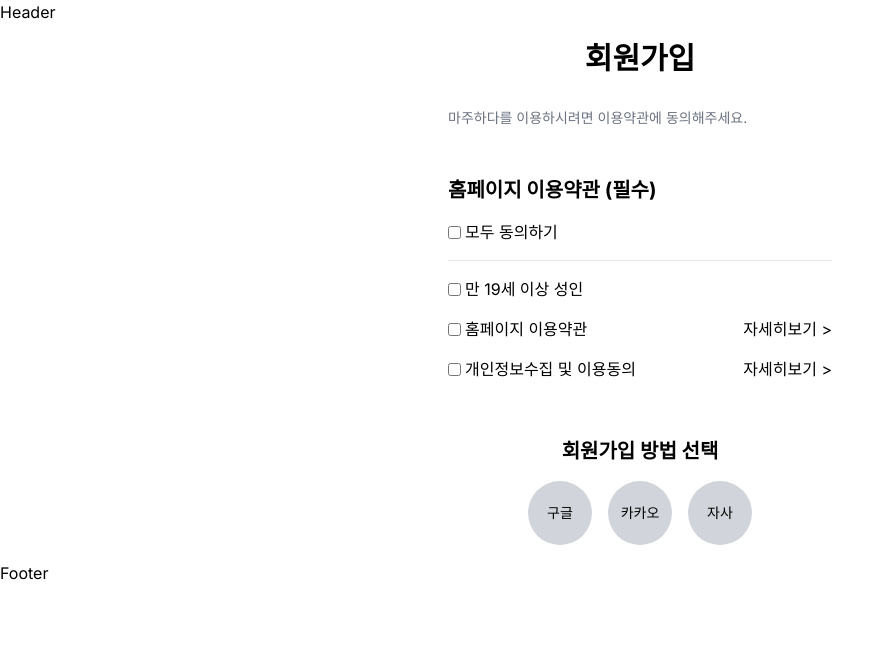
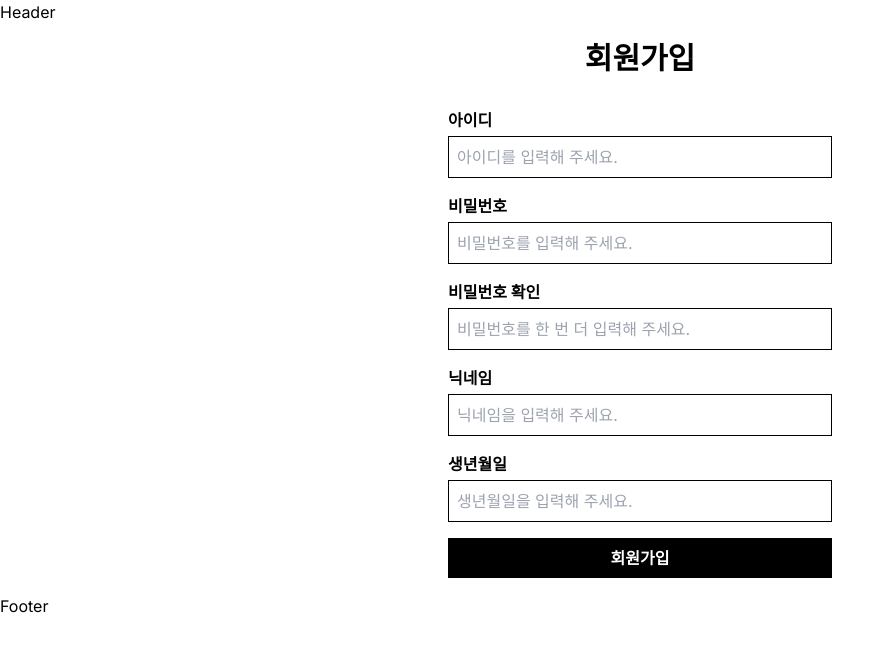
Before and after one commit to ahh0619/HANJANHAE, a Next.js app: page /signup in a window 1280 px wide. Shown: the top 650 px of the page, without its empty margins (0-894 px from the left). Built offline with nearby package versions, Linux system fonts and the light colour scheme.

Commit message:
✨ Feat : React Hook Form 및 Zod 적용
회원가입 및 로그인 form에 react hook form 및 zod를 적용

```diff
--- a/package.json
+++ b/package.json
@@ -11,6 +11,7 @@
     "genTypes": "npx supabase gen types typescript --project-id tafcserapqjqnjmqqouu --schema public > src/types/supabase.ts"
   },
   "dependencies": {
+    "@hookform/resolvers": "^3.10.0",
     "@supabase/ssr": "^0.5.2",
     "@supabase/supabase-js": "^2.47.10",
     "@tanstack/react-query": "^5.62.11",
@@ -22,7 +23,9 @@
     "prettier": "^3.4.2",
     "react": "^18",
     "react-dom": "^18",
+    "react-hook-form": "^7.54.2",
     "react-kakao-maps-sdk": "^1.1.27",
+    "zod": "^3.24.1",
     "zustand": "^5.0.2"
   },
   "devDependencies": {
--- a/src/app/signin/_components/SignInForm.tsx
+++ b/src/app/signin/_components/SignInForm.tsx
@@ -1,34 +1,28 @@
+'use client';
+import InputField from '@/components/auth/InputField';
+import useSignIn from '@/hooks/auth/useSignIn';
+
 const SignInForm = () => {
+  const { handleSubmit, register, onSubmit, errors } = useSignIn();
+
   return (
-    <form className="flex flex-col gap-4">
-      {/* 아이디 */}
-      <div className="flex flex-col gap-1">
-        <label className="font-bold" htmlFor="email">
-          아이디
-        </label>
-        <input
-          className="border border-black p-2"
-          type="text"
+    <form className="flex flex-col gap-4" onSubmit={handleSubmit(onSubmit)}>
+      <InputField
         id="email"
+        label="아이디"
         placeholder="아이디를 입력해 주세요."
-          autoComplete="off"
+        register={register}
+        error={errors.email?.message}
       />
-        {/* <p className="text-sm text-red-500">Error Message</p> */}
-      </div>
 
-      {/* 비밀번호 */}
-      <div className="flex flex-col gap-1">
-        <label className="font-bold" htmlFor="password">
-          비밀번호
-        </label>
-        <input
-          className="border border-black p-2"
+      <InputField
+        id="password"
+        label="비밀번호"
         type="password"
-          id="password"
         placeholder="비밀번호를 입력해 주세요."
+        register={register}
+        error={errors.password?.message}
       />
-        {/* <p className="text-sm text-red-500">Error Message</p> */}
-      </div>
 
       {/* 아이디 저장 */}
       <div className="flex items-center justify-end gap-1">
--- /dev/null
+++ b/src/app/signup/_components/Information.tsx
@@ -0,0 +1,61 @@
+import InputField from '@/components/auth/InputField';
+import useSignUp from '@/hooks/auth/useSignUp';
+
+const Information = () => {
+  const { handleSubmit, register, onSubmit, errors } = useSignUp();
+
+  return (
+    <form className="flex flex-col gap-4" onSubmit={handleSubmit(onSubmit)}>
+      <InputField
+        id="email"
+        label="아이디"
+        placeholder="아이디를 입력해 주세요."
+        register={register}
+        error={errors.email?.message}
+      />
+
+      <InputField
+        id="password"
+        label="비밀번호"
+        type="password"
+        placeholder="비밀번호를 입력해 주세요."
+        register={register}
+        error={errors.password?.message}
+      />
+
+      <InputField
+        id="passwordConfirm"
+        label="비밀번호 확인"
+        type="password"
+        placeholder="비밀번호를 한 번 더 입력해 주세요."
+        register={register}
+        error={errors.passwordConfirm?.message}
+      />
+
+      <InputField
+        id="nickname"
+        label="닉네임"
+        placeholder="닉네임을 입력해 주세요."
+        register={register}
+        error={errors.nickname?.message}
+      />
+
+      <InputField
+        id="birth"
+        label="생년월일"
+        placeholder="생년월일을 입력해 주세요."
+        register={register}
+        error={errors.birth?.message}
+      />
+
+      <button
+        type="submit"
+        className="w-full bg-black p-2 font-bold text-white"
+      >
+        회원가입
+      </button>
+    </form>
+  );
+};
+
+export default Information;
--- a/src/app/signup/_components/InputData.tsx
+++ /dev/null
@@ -1,84 +0,0 @@
-const InputData = () => {
-  return (
-    <>
-      {/* 아이디 */}
-      <div className="flex flex-col gap-1">
-        <label className="font-bold" htmlFor="email">
-          아이디
-        </label>
-        <input
-          className="border border-black p-2"
-          type="text"
-          id="email"
-          placeholder="아이디를 입력해 주세요."
-          autoComplete="off"
-        />
-        {/* <p className="text-sm text-red-500">Error Message</p> */}
-      </div>
-
-      {/* 비밀번호 */}
-      <div className="flex flex-col gap-1">
-        <label className="font-bold" htmlFor="password">
-          비밀번호
-        </label>
-        <input
-          className="border border-black p-2"
-          type="password"
-          id="password"
-          placeholder="비밀번호를 입력해 주세요."
-        />
-        {/* <p className="text-sm text-red-500">Error Message</p> */}
-      </div>
-
-      {/* 비밀번호 확인 */}
-      <div className="flex flex-col gap-1">
-        <label className="font-bold" htmlFor="passwordConfirm">
-          비밀번호 확인
-        </label>
-        <input
-          className="border border-black p-2"
-          type="password"
-          id="passwordConfirm"
-          placeholder="비밀번호를 한 번 더 입력해 주세요."
-        />
-        {/* <p className="text-sm text-red-500">Error Message</p> */}
-      </div>
-
-      {/* 닉네임 */}
-      <div className="flex flex-col gap-1">
-        <label className="font-bold" htmlFor="nickname">
-          닉네임
-        </label>
-        <input
-          className="border border-black p-2"
-          type="text"
-          id="nickname"
-          placeholder="닉네임을 입력해 주세요."
-          autoComplete="off"
-        />
-        {/* <p className="text-sm text-red-500">Error Message</p> */}
-      </div>
-
-      {/* 생년월일 */}
-      <div className="flex flex-col gap-1">
-        <label className="font-bold" htmlFor="birth">
-          생년월일
-        </label>
-        <input
-          className="border border-black p-2"
-          type="text"
-          id="birth"
-          placeholder="생년월일을 입력해 주세요."
-          autoComplete="off"
-        />
-        {/* <p className="text-sm text-red-500">Error Message</p> */}
-      </div>
-
-      <button className="w-full bg-black p-2 font-bold text-white">
-        회원가입
-      </button>
-    </>
-  );
-};
-
-export default InputData;
--- a/src/app/signup/_components/SignUpForm.tsx
+++ b/src/app/signup/_components/SignUpForm.tsx
@@ -1,20 +1,19 @@
 'use client';
 import { useState } from 'react';
-
-import InputData from './InputData';
-import TermsData from './TermsData';
+import Information from './Information';
+import Terms from './Terms';
 import TermsDetail from './TermsDetail';
 
 const SignUpForm = () => {
-  const [step, setStep] = useState(1);
+  const [step, setStep] = useState(2);
   const [isOpenTerms, setIsOpenTerms] = useState(false);
 
   return (
-    <form className="flex flex-col gap-4">
-      {step === 1 && !isOpenTerms && <TermsData />}
-      {step === 2 && !isOpenTerms && <InputData />}
+    <>
+      {step === 1 && !isOpenTerms && <Terms />}
+      {step === 2 && !isOpenTerms && <Information />}
       {isOpenTerms && <TermsDetail />}
-    </form>
+    </>
   );
 };
 
--- a/src/app/signup/_components/TermsData.tsx
+++ b/src/app/signup/_components/Terms.tsx
@@ -1,6 +1,6 @@
-const TermsData = () => {
+const Terms = () => {
   return (
-    <>
+    <div className="flex flex-col gap-4">
       <p className="text-sm text-gray-500">
         마주하다를 이용하시려면 이용약관에 동의해주세요.
       </p>
@@ -61,8 +61,8 @@ const TermsData = () => {
           자사
         </div>
       </div>
-    </>
+    </div>
   );
 };
 
-export default TermsData;
+export default Terms;
--- /dev/null
+++ b/src/components/auth/InputField.tsx
@@ -0,0 +1,38 @@
+import { FieldValues, Path, UseFormRegister } from 'react-hook-form';
+
+interface InputFieldProps<T extends FieldValues> {
+  id: Path<T>;
+  label: string;
+  type?: string;
+  placeholder: string;
+  register: UseFormRegister<T>;
+  error?: string;
+}
+
+const InputField = <T extends FieldValues>({
+  id,
+  label,
+  type = 'text',
+  placeholder,
+  register,
+  error,
+}: InputFieldProps<T>) => {
+  return (
+    <div className="flex flex-col gap-1">
+      <label className="font-bold" htmlFor={id as string}>
+        {label}
+      </label>
+      <input
+        className="border border-black p-2"
+        type={type}
+        id={id as string}
+        placeholder={placeholder}
+        autoComplete="off"
+        {...register(id)}
+      />
+      {error && <p className="text-sm text-red-500">{error}</p>}
+    </div>
+  );
+};
+
+export default InputField;
--- /dev/null
+++ b/src/hooks/auth/useSignIn.ts
@@ -0,0 +1,52 @@
+import { SignInDataType } from '@/types/Auth';
+import { zodResolver } from '@hookform/resolvers/zod';
+import { useForm } from 'react-hook-form';
+import { z } from 'zod';
+
+const signinSchema = z.object({
+  email: z
+    .string()
+    .nonempty('아이디를 입력해 주세요.')
+    .email('유효한 이메일 형식이 아닙니다.'),
+  password: z
+    .string()
+    .nonempty('비밀번호를 입력해 주세요.')
+    .regex(
+      new RegExp(
+        /^(?=.*[a-zA-Z])(?=.*[0-9])(?=.*[!@#$%^&*])[a-zA-Z0-9!@#$%^&*]{6,20}$/,
+      ),
+      '영문, 숫자, 특수문자 포함 6 ~ 20자로 입력해 주세요',
+    ),
+});
+
+const useSignIn = () => {
+  const {
+    register,
+    handleSubmit,
+    formState: { errors },
+  } = useForm({
+    mode: 'onChange',
+    resolver: zodResolver(signinSchema),
+    defaultValues: {
+      email: '',
+      password: '',
+    },
+  });
+
+  const onSubmit = (data: SignInDataType) => {
+    try {
+      console.log('signin data => ', data);
+    } catch (error) {
+      console.log('signin error');
+    }
+  };
+
+  return {
+    register,
+    handleSubmit,
+    errors,
+    onSubmit,
+  };
+};
+
+export default useSignIn;
--- /dev/null
+++ b/src/hooks/auth/useSignUp.ts
@@ -0,0 +1,77 @@
+import { SignUpDataType } from '@/types/Auth';
+import { zodResolver } from '@hookform/resolvers/zod';
+import { useForm } from 'react-hook-form';
+import { z } from 'zod';
+
+const signupSchema = z
+  .object({
+    email: z
+      .string()
+      .nonempty('아이디를 입력해 주세요.')
+      .email('유효한 이메일 형식이 아닙니다.'),
+    password: z
+      .string()
+      .nonempty('비밀번호를 입력해 주세요.')
+      .regex(
+        new RegExp(
+          /^(?=.*[a-zA-Z])(?=.*[0-9])(?=.*[!@#$%^&*])[a-zA-Z0-9!@#$%^&*]{6,20}$/,
+        ),
+        '영문, 숫자, 특수문자 포함 6 ~ 20자로 입력해 주세요',
+      ),
+    passwordConfirm: z
+      .string()
+      .nonempty('비밀번호를 한 번 더 입력해 주세요.')
+      .regex(
+        new RegExp(
+          /^(?=.*[a-zA-Z])(?=.*[0-9])(?=.*[!@#$%^&*])[a-zA-Z0-9!@#$%^&*]{6,20}$/,
+        ),
+        '영문, 숫자, 특수문자 포함 6 ~ 20자로 입력해 주세요',
+      ),
+    nickname: z.string().nonempty('닉네임을 입력해 주세요.'),
+    birth: z
+      .string()
+      .nonempty('생년월일을 입력해 주세요.')
+      .regex(
+        new RegExp(/^\d{4}-(0[1-9]|1[0-2])-(0[1-9]|[12]\d|3[01])$/),
+        'YYYY-MM-DD 형태로 입력해 주세요.',
+      ),
+  })
+  .refine((data) => data.password === data.passwordConfirm, {
+    message: '비밀번호가 일치하지 않습니다.',
+    path: ['passwordConfirm'],
+  });
+
+const useSignUp = () => {
+  const {
+    register,
+    handleSubmit,
+    formState: { errors },
+  } = useForm({
+    mode: 'onChange',
+    resolver: zodResolver(signupSchema),
+    defaultValues: {
+      email: '',
+      password: '',
+      passwordConfirm: '',
+      nickname: '',
+      birth: '',
+    },
+  });
+
+  const onSubmit = (data: SignUpDataType) => {
+    try {
+      console.log('signup data => ', data);
+    } catch (error) {
+      console.log('signup error');
+    }
+  };
+
+  return {
+    register,
+    handleSubmit,
+    errors,
+    onSubmit,
+  };
+};
+
+export default useSignUp;
--- /dev/null
+++ b/src/types/Auth.ts
@@ -0,0 +1,12 @@
+export interface SignInDataType {
+  email: string;
+  password: string;
+}
+
+export interface SignUpDataType {
+  email: string;
+  password: string;
+  passwordConfirm: string;
+  nickname: string;
+  birth: string;
+}
```
Also changed, not shown: 1 other file (tests, documents, lock files or other folders). Lines whose indentation alone changed are shown as unchanged.
